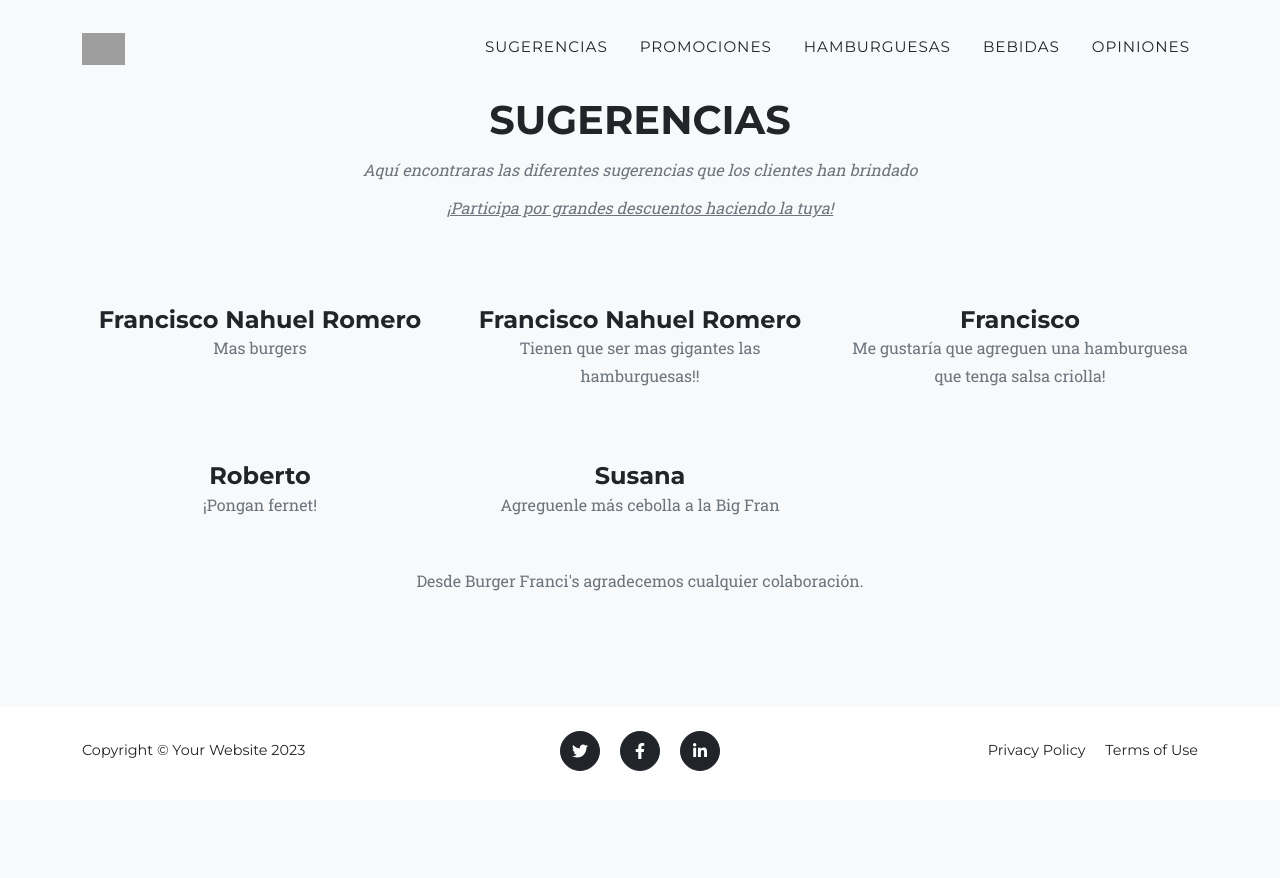
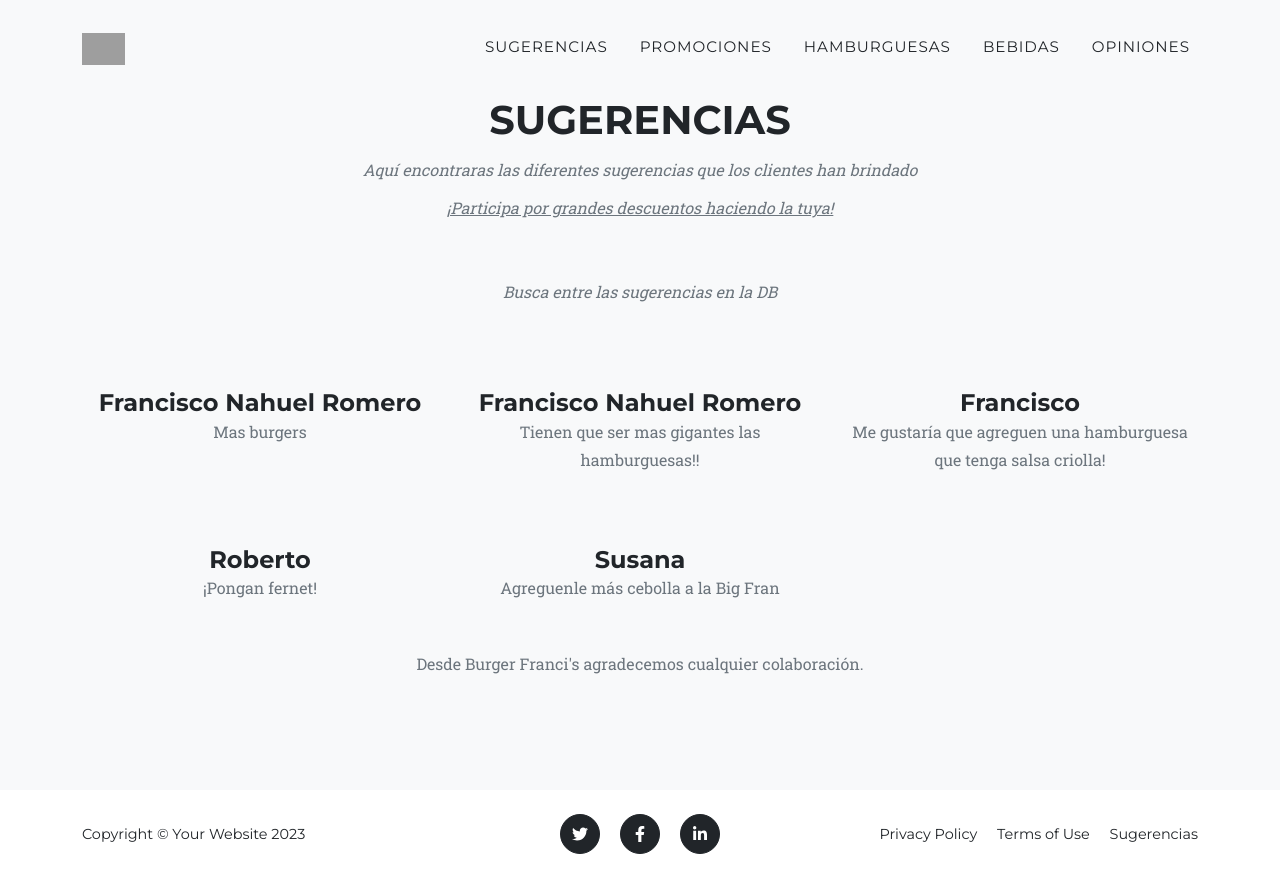
Before and after one commit to franromero0/preEntrega3RomeroFrancisco, a Django app: page /recomendaciones/ in a window 1280 px wide. Before the commit the page ends 771 px from the top, so only its background shows below. Run offline with Django 5.2, Linux system fonts and the light colour scheme; data comes from the database, SQL or seed files in the repository; both versions use the stored data as it was after the commit; some libraries are stand-ins or nearby versions; grey boxes are pictures that could not be loaded.

Commit message:
Cambios en la estructura html

```diff
--- a/burger/templates/burger/base_light.html
+++ b/burger/templates/burger/base_light.html
@@ -94,7 +94,8 @@
             </div>
             <div class="col-lg-4 text-lg-end">
                 <a class="link-dark text-decoration-none me-3" href="#!">Privacy Policy</a>
-                <a class="link-dark text-decoration-none" href="#!">Terms of Use</a>
+                <a class="link-dark text-decoration-none me-3" href="#!">Terms of Use</a>
+                <a class="link-dark text-decoration-none" href="sugerencia">Sugerencias</a>
             </div>
         </div>
     </div>
--- a/burger/templates/burger/busqueda.html
+++ b/burger/templates/burger/busqueda.html
@@ -67,7 +67,8 @@
         </div>
         <div class="col-lg-4 text-lg-end">
             <a class="link-dark text-decoration-none me-3" href="#!">Privacy Policy</a>
-            <a class="link-dark text-decoration-none" href="#!">Terms of Use</a>
+            <a class="link-dark text-decoration-none me-3" href="#!">Terms of Use</a>
+            <a class="link-dark text-decoration-none" href="sugerencia">Sugerencias</a>
         </div>
     </div>
 </div>
--- a/burger/templates/burger/combos.html
+++ b/burger/templates/burger/combos.html
@@ -3,7 +3,7 @@
 {% load static %}
 
 {% block title %}
-<title> Hamburguesas</title>
+<title> Combos</title>
 {% endblock %}
 
 {% block tituloyMensaje %}
--- a/burger/templates/burger/pedidos.html
+++ b/burger/templates/burger/pedidos.html
@@ -134,7 +134,8 @@
                 </div>
                 <div class="col-lg-4 text-lg-end">
                     <a class="link-dark text-decoration-none me-3" href="#!">Privacy Policy</a>
-                    <a class="link-dark text-decoration-none" href="#!">Terms of Use</a>
+                    <a class="link-dark text-decoration-none me-3" href="#!">Terms of Use</a>
+                    <a class="link-dark text-decoration-none" href="sugerencia">Sugerencias</a>
                 </div>
             </div>
         </div>
--- a/burger/templates/burger/prod.html
+++ b/burger/templates/burger/prod.html
@@ -395,7 +395,8 @@
                 </div>
                 <div class="col-lg-4 text-lg-end">
                     <a class="link-dark text-decoration-none me-3" href="#!">Privacy Policy</a>
-                    <a class="link-dark text-decoration-none" href="#!">Terms of Use</a>
+                    <a class="link-dark text-decoration-none me-3" href="#!">Terms of Use</a>
+                    <a class="link-dark text-decoration-none" href="sugerencia">Sugerencias</a>
                 </div>
             </div>
         </div>
--- a/burger/templates/burger/sugerencias.html
+++ b/burger/templates/burger/sugerencias.html
@@ -8,7 +8,7 @@
 
             <h2 class="section-heading text-uppercase"><a class="nav-link" href="{% url 'recomendaciones' %}">Sugerencias</a> </h2>   <!-- BOTON QUE TIENE QUE REDIRIGIR A LAS VALORACIONES FORMS-->
             <h3 class="section-subheading text-muted"><a class="nav-link" href="{% url 'recomendaciones' %}">Aquí encontraras las diferentes sugerencias que los clientes han brindado <br> <br><u>¡Participa por grandes descuentos haciendo la tuya!</u></a></h3>
-
+            <h3 class="section-subheading text-muted"><a class="nav-link" href="{% url 'buscar_sugerencia' %}">Busca entre las sugerencias en la DB</a></h3>
         </div>
         <div class="row">
             {% for x in sugerencias %}
--- a/burger/views.py
+++ b/burger/views.py
@@ -12,19 +12,14 @@ def inicio(request):
 # Vistas para ver los productos creados de la empresa
 
 def ver_hamburguesas(request):
-
     return render(request, "burger/hamburguesas.html")
 
 
 def ver_bebidas(request):
-
     return render(request, "burger/bebidas.html")
 
 def ver_combos(request):
       return render(request, "burger/combos.html")
-
-
-
 
 
 
@@ -47,7 +42,6 @@ def pedidos(request ):
         return render(request, "burger/pedido_realizado.html")
 
     else:
-
          return render(request, "burger/pedidos.html")
 
 # Vista para que los clientes realicen una devolucion con respecto a la comida del momento --- Diferente a sugerencia
@@ -86,7 +80,8 @@ def realizar_sugerencia(request):
                                              recomendacion=info["recomendacion"]
                                              )
             nueva_sugerencia.save()
-            return render(request, "burger/sugerencias.html")
+            sugerencias_totales = Recomendacion.objects.all()
+            return render(request, "burger/sugerencias.html", {"sugerencias":sugerencias_totales})
 
     else:
             formulario = RecomendacionFormulario()
@@ -164,7 +159,7 @@ def resultado_busqueda_bebida_nombre(request):
 
 
 
-#Buscar sugerencias especificas en la DB
+#Buscar sugerencias especificas en la DB por nombre o palabra clave
 
 
 def busqueda_sugerencia(request):
@@ -184,16 +179,3 @@ def resultado_busqueda_sugerencia(request):
             return render(request, "burger/resultados_sugerencias.html", {"sugerencias": resultados})
     else:
         return render(request, "burger/busqueda_sugerencia.html")
-
-# Busqueda por palabra clave en la DB
-
-
-
-"""def resultado_busqueda_sugerencia_palabra(request):
-    if request.method=="GET":
-        palabra_busqueda = request.GET["busqueda__palabra_sugerencia"]
-        resultados = Recomendacion.objects.filter(recomendacion__icontains=palabra_busqueda)
-
-        return render(request, "burger/resultados_busquedaHamburguesa.html", {"sugerencias": resultados})
-    else:
-        return render(request, "burger/busqueda_sugerencia.html")"""
--- a/entrega3Web/urls.py
+++ b/entrega3Web/urls.py
@@ -49,7 +49,7 @@ urlpatterns = [
     path('resultadosHamburguesa/', resultado_busqueda_burger_nombre),
     path('buscarBebida/', busqueda_bebida_nombre),
     path('resultadosBebida/', resultado_busqueda_bebida_nombre),
-    path('buscarSugerencia/', busqueda_sugerencia),
+    path('buscarSugerencia/', busqueda_sugerencia, name="buscar_sugerencia"),
     path('resultadosSugerencia/', resultado_busqueda_sugerencia),
 
 ]
```
Also changed, not shown: burger/static/burger/assets/img/enbolas.png (deleted), db.sqlite3.
